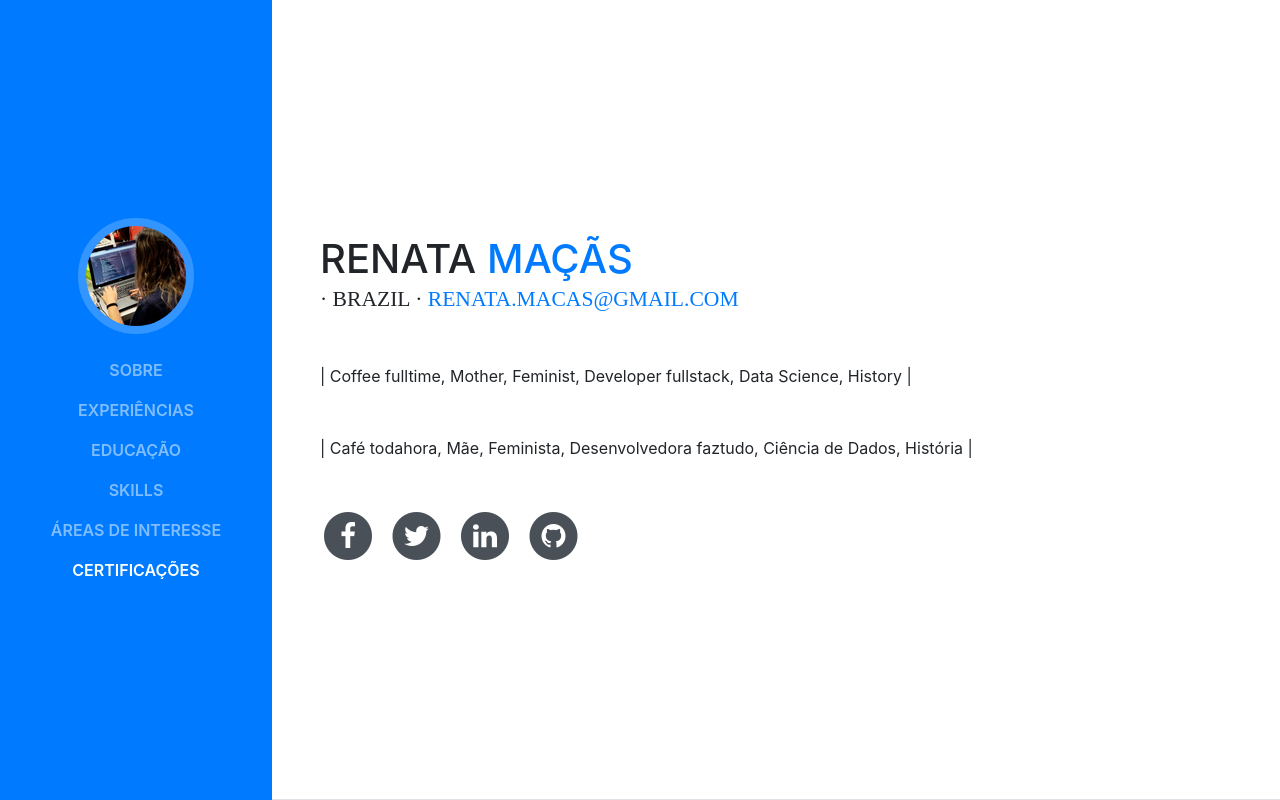
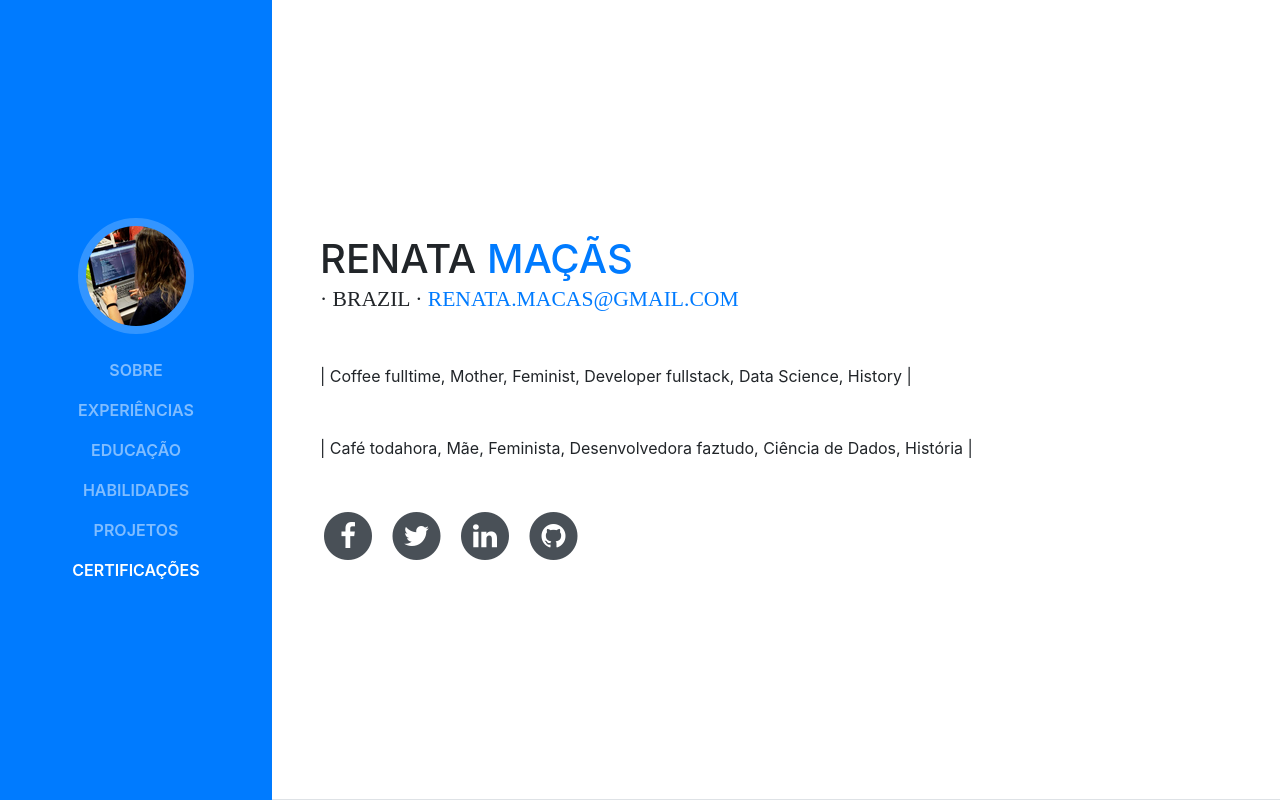
Before and after one commit to macasrenata/macasrenata.github.io, a website with bundled scripts: page index.html in a window 1280 px wide. Shown: the top 800 px of the page. Built offline with nearby package versions, Linux system fonts and the light colour scheme; a web font is replaced by a local one.

Commit message:
ajuste projetos

```diff
--- a/index.html
+++ b/index.html
@@ -49,10 +49,10 @@
             <a class="nav-link js-scroll-trigger" href="#education">Educação</a>
           </li>
           <li class="nav-item">
-            <a class="nav-link js-scroll-trigger" href="#skills">Skills</a>
+            <a class="nav-link js-scroll-trigger" href="#skills">Habilidades</a>
           </li>
           <li class="nav-item">
-            <a class="nav-link js-scroll-trigger" href="#interests">Áreas de Interesse</a>
+            <a class="nav-link js-scroll-trigger" href="#interests">Projetos</a>
           </li>
           <li class="nav-item">
             <a class="nav-link js-scroll-trigger" href="#awards">Certificações</a>
```
